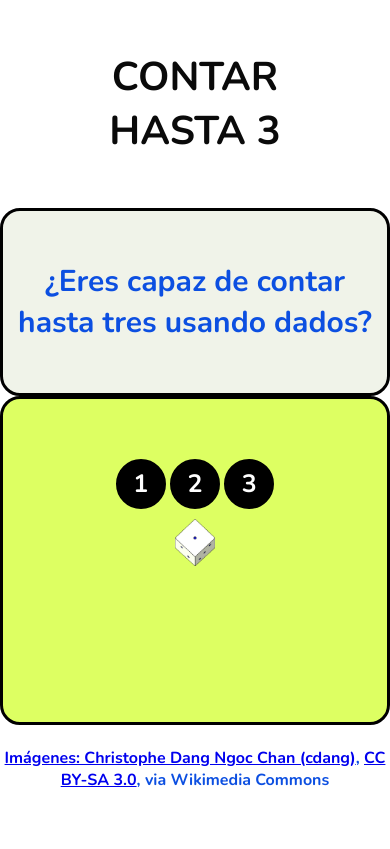
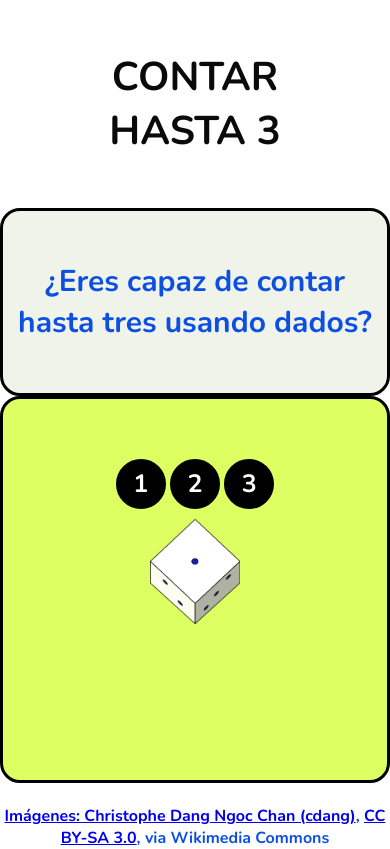
Before and after one commit to AxelCotonGutierrez/Contarhasta3dados, a plain HTML site: page index.html in a window 390 px wide. Drawn offline with nearby package versions, Linux system fonts and the light colour scheme.

Commit message:
subiendo tamaño imagen

```diff
--- a/contar123c.css
+++ b/contar123c.css
@@ -121,7 +121,7 @@ h1 {
   }
 
   .game-image {
-    width: calc(50px - 10px); /* Ajusta el valor según tus necesidades */
+    width: calc(100px - 10px); /* Ajusta el valor según tus necesidades */
   }
 
   .guess-button {
```
